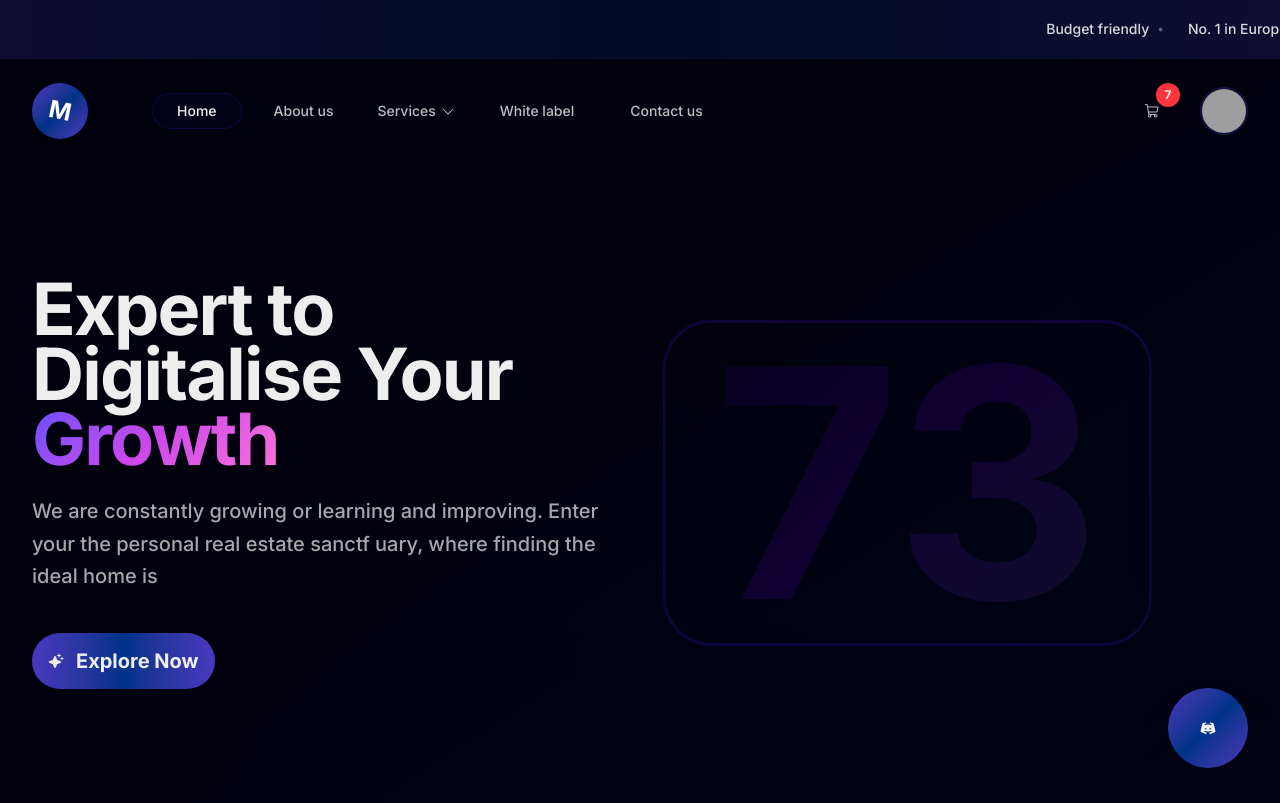
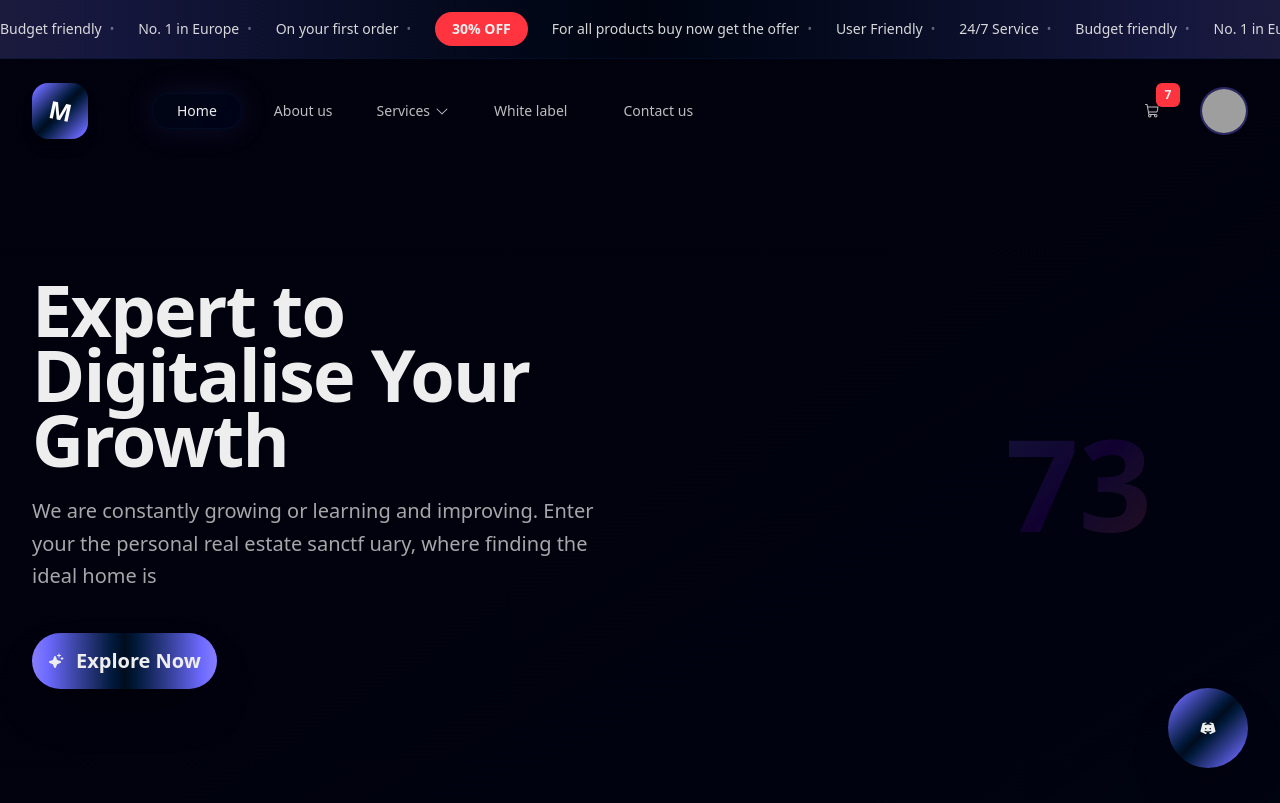
Before and after one commit to syed-reza98/landing-page-creator, a React (Vite) app: page / in a window 1280 px wide. Built offline with nearby package versions, Linux system fonts and the light colour scheme; grey boxes are pictures that could not be loaded.

Commit message:
Generated by Spark: Fix all reported errors.

```diff
--- a/src/index.css
+++ b/src/index.css
@@ -5,43 +5,28 @@
   * {
     @apply border-border;
   }
-
-  body {
-    font-family: 'Inter', -apple-system, BlinkMacSystemFont, 'Segoe UI', 'Roboto', sans-serif;
-    background: radial-gradient(ellipse at top, oklch(0.15 0.08 260), oklch(0.08 0.05 240));
-    min-height: 100vh;
-  }
 }
 
 :root {
   --background: oklch(0.08 0.05 240);
   --foreground: oklch(0.95 0 0);
-
-  --card: oklch(0.12 0.06 245);
+  --card: oklch(0.12 0.05 240);
   --card-foreground: oklch(0.95 0 0);
-
-  --popover: oklch(0.12 0.06 245);
+  --popover: oklch(0.12 0.05 240);
   --popover-foreground: oklch(0.95 0 0);
-
-  --primary: oklch(0.45 0.2 280);
+  --primary: oklch(0.70 0.25 280);
   --primary-foreground: oklch(0.95 0 0);
-
-  --secondary: oklch(0.35 0.15 260);
+  --secondary: oklch(0.15 0.05 240);
   --secondary-foreground: oklch(0.95 0 0);
-
   --muted: oklch(0.15 0.05 240);
   --muted-foreground: oklch(0.65 0.05 240);
-
   --accent: oklch(0.68 0.25 25);
   --accent-foreground: oklch(0.95 0 0);
-
   --destructive: oklch(0.65 0.25 20);
   --destructive-foreground: oklch(0.95 0 0);
-
   --border: oklch(0.20 0.08 250);
   --input: oklch(0.20 0.08 250);
-  --ring: oklch(0.50 0.20 280);
-
+  --ring: oklch(0.70 0.25 280);
   --radius: 0.75rem;
 }
 
@@ -65,37 +50,17 @@
   --color-border: var(--border);
   --color-input: var(--input);
   --color-ring: var(--ring);
-
-  --radius-sm: calc(var(--radius) * 0.5);
-  --radius-md: var(--radius);
-  --radius-lg: calc(var(--radius) * 1.5);
-  --radius-xl: calc(var(--radius) * 2);
-  --radius-2xl: calc(var(--radius) * 3);
-  --radius-full: 9999px;
 }
 
-.announcement-scroll {
-  animation: scroll-left 60s linear infinite;
-}
-
-@keyframes scroll-left {
-  0% {
-    transform: translateX(100%);
-  }
-  100% {
-    transform: translateX(-100%);
-  }
-}
-
-.gradient-text {
+.hero-gradient-text {
   background: linear-gradient(135deg,
-    oklch(0.55 0.25 280),
-    oklch(0.65 0.25 320),
-    oklch(0.75 0.20 340)
+    oklch(0.70 0.25 280) 0%,
+    oklch(0.68 0.25 25) 50%,
+    oklch(0.70 0.25 320) 100%
   );
+  background-clip: text;
   -webkit-background-clip: text;
   -webkit-text-fill-color: transparent;
-  background-clip: text;
 }
 
 .hero-number {
@@ -103,39 +68,26 @@
   right: 8rem;
   top: 50%;
   transform: translateY(-50%);
-  font-size: clamp(200px, 25vw, 400px);
   font-weight: 700;
-  color: transparent;
+  font-size: 8rem;
   background: linear-gradient(135deg,
-    oklch(0.25 0.15 280 / 0.15) 0%,
+    oklch(0.70 0.25 280 / 0.15) 0%,
     oklch(0.35 0.2 290 / 0.25) 50%,
-    oklch(0.45 0.15 300 / 0.15) 100%
+    oklch(0.68 0.25 25 / 0.15) 100%
   );
+  background-clip: text;
   -webkit-background-clip: text;
-  background-clip: text;
-  border: 3px solid oklch(0.35 0.2 280 / 0.3);
-  border-radius: 3rem;
-  padding: 2rem 3rem;
-  backdrop-filter: blur(10px);
-  line-height: 0.8;
+  -webkit-text-fill-color: transparent;
   user-select: none;
-  pointer-events: none;
 }
 
 .glass-card {
   background: linear-gradient(135deg,
-    oklch(0.15 0.08 260 / 0.4) 0%,
-    oklch(0.12 0.06 245 / 0.6) 100%
+    oklch(0.12 0.05 240 / 0.8) 0%,
+    oklch(0.15 0.08 260 / 0.4) 100%
   );
-  border: 1px solid oklch(0.35 0.2 280 / 0.3);
   backdrop-filter: blur(20px);
+  border: 1px solid oklch(0.25 0.08 250 / 0.3);
+  border-radius: 1rem;
+  box-shadow: 0 0 30px oklch(0.70 0.25 280 / 0.1);
 }
-
-.hover-glow {
-  transition: all 0.3s ease;
-}
-
-.hover-glow:hover {
-  box-shadow: 0 0 30px oklch(0.45 0.2 280 / 0.3);
-  transform: translateY(-2px);
-}
```
